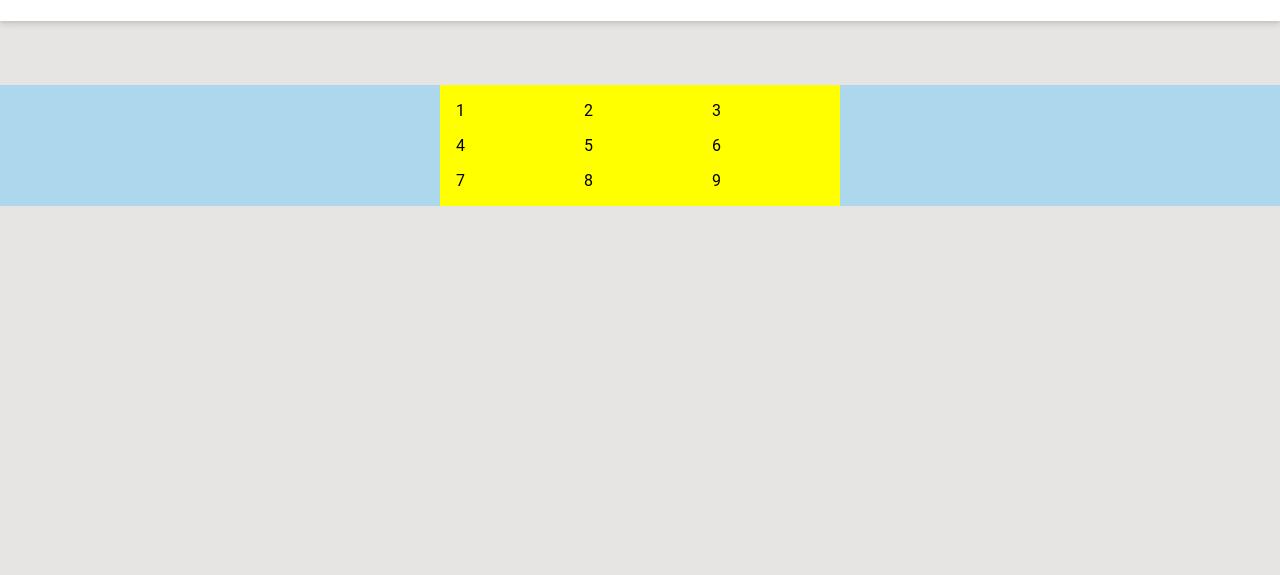
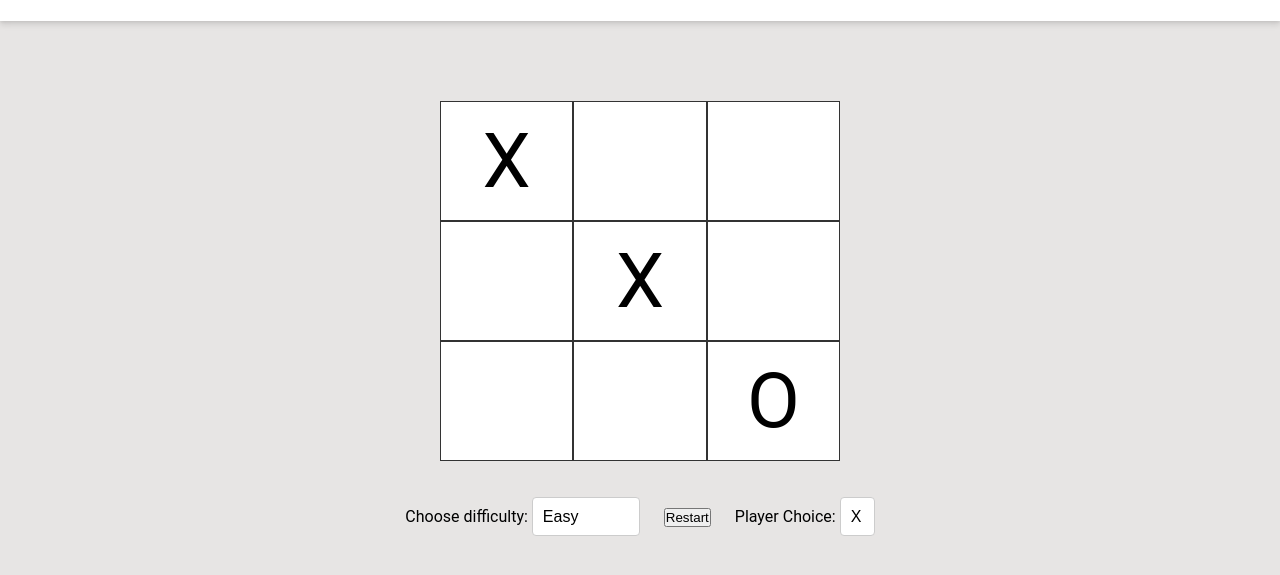
Before and after one commit to Rurutabi/Project-Tic-Tac-Toe, a website: page index.html in a window 1280 px wide. Shown: the part 79-654 px from the top of the page. Drawn offline with Linux system fonts and the light colour scheme.

Commit message:
update table and add option ui

```diff
--- a/index.html
+++ b/index.html
@@ -17,15 +17,36 @@
       </nav>
       <div class="game-container">
         <div class="game-grid">
-          <div class="grid-item">1</div>
-          <div class="grid-item">2</div>
-          <div class="grid-item">3</div>
-          <div class="grid-item">4</div>
-          <div class="grid-item">5</div>
-          <div class="grid-item">6</div>
-          <div class="grid-item">7</div>
-          <div class="grid-item">8</div>
-          <div class="grid-item">9</div>
+          <div class="grid-item">X</div>
+          <div class="grid-item"></div>
+          <div class="grid-item"></div>
+          <div class="grid-item"></div>
+          <div class="grid-item">X</div>
+          <div class="grid-item"></div>
+          <div class="grid-item"></div>
+          <div class="grid-item"></div>
+          <div class="grid-item">O</div>
+        </div>
+        <div class="option-container">
+          <div class="difficulty">
+            <label for="cars">Choose difficulty:</label>
+            <select id="cars">
+              <option value="Easy">Easy</option>
+              <option value="Medium">Medium</option>
+              <option value="Hard">Hard</option>
+              <option value="Imppossible">Imppossible</option>
+            </select>
+          </div>
+          <div class="restart">
+            <button id="restart-btn">Restart</button>
+          </div>
+          <div class="restart">
+            <label for="player-choice">Player Choice:</label>
+            <select id="xo">
+              <option value="X">X</option>
+              <option value="O">O</option>
+            </select>
+          </div>
         </div>
       </div>
     </div>
--- a/style.css
+++ b/style.css
@@ -37,23 +37,57 @@ nav {
 
 .game-container {
   display: flex;
-  background-color: #acd7ec;
+  flex-direction: column;
+  /* background-color: #acd7ec; */
   margin-top: 5%;
   justify-content: center;
+  align-items: center;
+  gap: 24px;
+  padding: 16px;
 }
 
 .game-grid {
   display: grid;
+  width: 400px;
+  grid-template-columns: 1fr 1fr 1fr;
+}
+
+.grid-item {
+  display: flex;
   align-items: center;
   justify-content: center;
-  background-color: yellow;
-  width: 400px;
-  grid-template-columns: 1fr 1fr 1fr;
-  padding: 16px;
-  gap: 16px;
+  background-color: white;
+  border: 1px solid rgba(0, 0, 0, 0.8);
+  font-size: 4.8rem;
+  height: 120px;
 }
 
-.gird-item {
-  border: 1px solid rgba(0, 0, 0, 0.8);
-  text-align: center;
+.option-container {
+  display: flex;
+  justify-content: center;
+  align-items: center;
+  padding: 12px;
+  gap: 24px;
 }
+
+select {
+  padding: 10px;
+  font-size: 16px;
+  border: 1px solid #ccc;
+  border-radius: 4px;
+  box-sizing: border-box;
+  appearance: none;
+  background-color: #fff;
+  background-repeat: no-repeat;
+}
+
+select option {
+  font-size: 16px;
+  padding: 10px;
+  background-color: #fff;
+  color: #444;
+}
+
+select option:checked {
+  background-color: #eee;
+}
```
